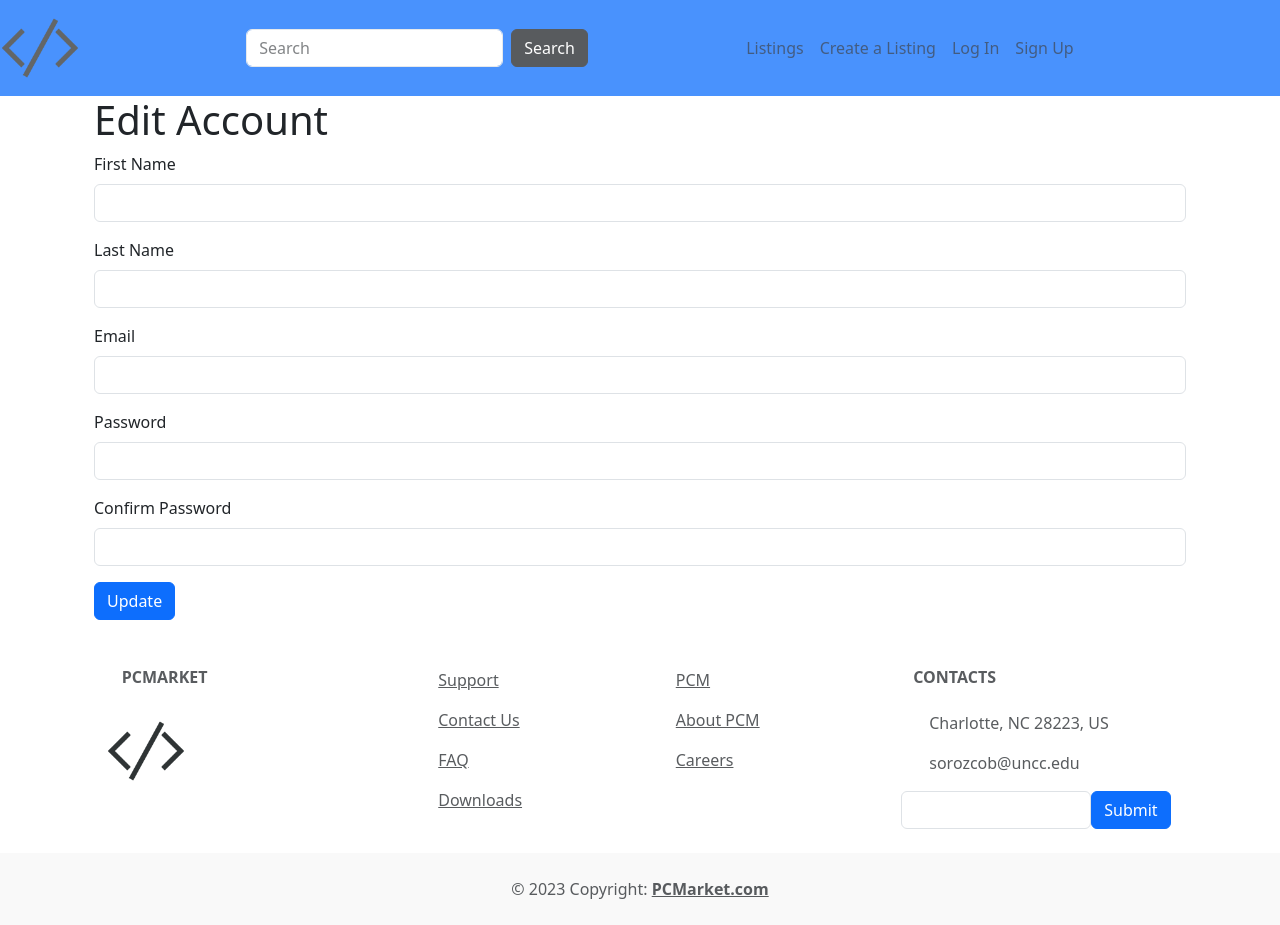
After one commit to oenvinipas/PCMarket, a Flask app: template templates/edit-account.html in a window 1280 px wide. The commit adds this page. Run offline with Flask 3, Linux system fonts and the light colour scheme; the template is opened without the code that fills it, so the values that code supplies are empty.

Commit message:
added edit/delete buttons for user

```diff
--- a/app.py
+++ b/app.py
@@ -410,3 +410,64 @@ def create_comment(listing_id):
     db.session.add(new_comment)
     db.session.commit()
     return redirect(f"/view/{listing_id}")
+
+@app.get("/edit-account")
+def get_edit_account_page():
+    user_id = session.get("user_id")
+    user = User.query.filter_by(user_id=user_id).first()
+    if user:
+        return render_template("edit-account.html", current_first_name=user.first_name, current_last_name=user.last_name, current_email=user.email)
+    else:
+        flash("User not found", "error")
+        return redirect("/")
+
+@app.post("/edit-account")
+def update_account():
+    user_id = session.get("user_id")
+    user = User.query.filter_by(user_id=user_id).first()
+    if user:
+        user.first_name = request.form.get("first_name")
+        user.last_name = request.form.get("last_name")
+        user.email = request.form.get("email")
+
+        password = request.form.get("password")
+        re_password = request.form.get("re_password")
+
+        if password and re_password and password == re_password:
+            hashed_password = bcrypt.generate_password_hash(password, 12).decode()
+            user.password = hashed_password
+        elif password or re_password:
+            flash("Passwords do not match", "error")
+            return redirect("/edit-account")
+
+        db.session.commit()
+        flash("Account updated successfully", "success")
+        return redirect("/account")
+    else:
+        flash("User not found", "error")
+        return redirect("/")
+
+@app.post("/delete-account")
+def delete_account():
+    if "user_id" not in session:
+        abort(401)
+    user_id = session["user_id"]
+    user = User.query.get_or_404(user_id)
+
+    # delete associated data
+    posts = Posts.query.filter_by(user_id=user_id).all()
+    for post in posts:
+        comments = Comments.query.filter_by(post_id=post.post_id).all()
+        for comment in comments:
+            db.session.delete(comment)
+        db.session.delete(post)
+
+    db.session.delete(user)
+    db.session.commit()
+
+    del session["email"]
+    del session["first_name"]
+    del session["user_id"]
+
+    flash("Your account has been successfully deleted.", "success")
+    return redirect("/signup")
--- /dev/null
+++ b/templates/edit-account.html
@@ -0,0 +1,31 @@
+{% extends '_template.html' %}
+{% block title %}PCMarket | Edit Account{% endblock %}
+
+{% block body %}
+<div class="container">
+    <h1>Edit Account</h1>
+    <form action="/edit-account" method="POST">
+        <div class="mb-3">
+            <label for="first_name" class="form-label">First Name</label>
+            <input type="text" class="form-control" id="first_name" name="first_name" value="{{ current_first_name }}">
+        </div>
+        <div class="mb-3">
+            <label for="last_name" class="form-label">Last Name</label>
+            <input type="text" class="form-control" id="last_name" name="last_name" value="{{ current_last_name }}">
+        </div>
+        <div class="mb-3">
+            <label for="email" class="form-label">Email</label>
+            <input type="email" class="form-control" id="email" name="email" value="{{ current_email }}">
+        </div>
+        <div class="mb-3">
+            <label for="password" class="form-label">Password</label>
+            <input type="password" class="form-control" id="password" name="password">
+        </div>
+        <div class="mb-3">
+            <label for="re_password" class="form-label">Confirm Password</label>
+            <input type="password" class="form-control" id="re_password" name="re_password">
+        </div>
+        <button type="submit" class="btn btn-primary">Update</button>
+    </form>
+</div>
+{% endblock %}
```
Also changed, not shown: requirements.txt (+3 -8 lines), templates/account.html (+8 -0 lines).
